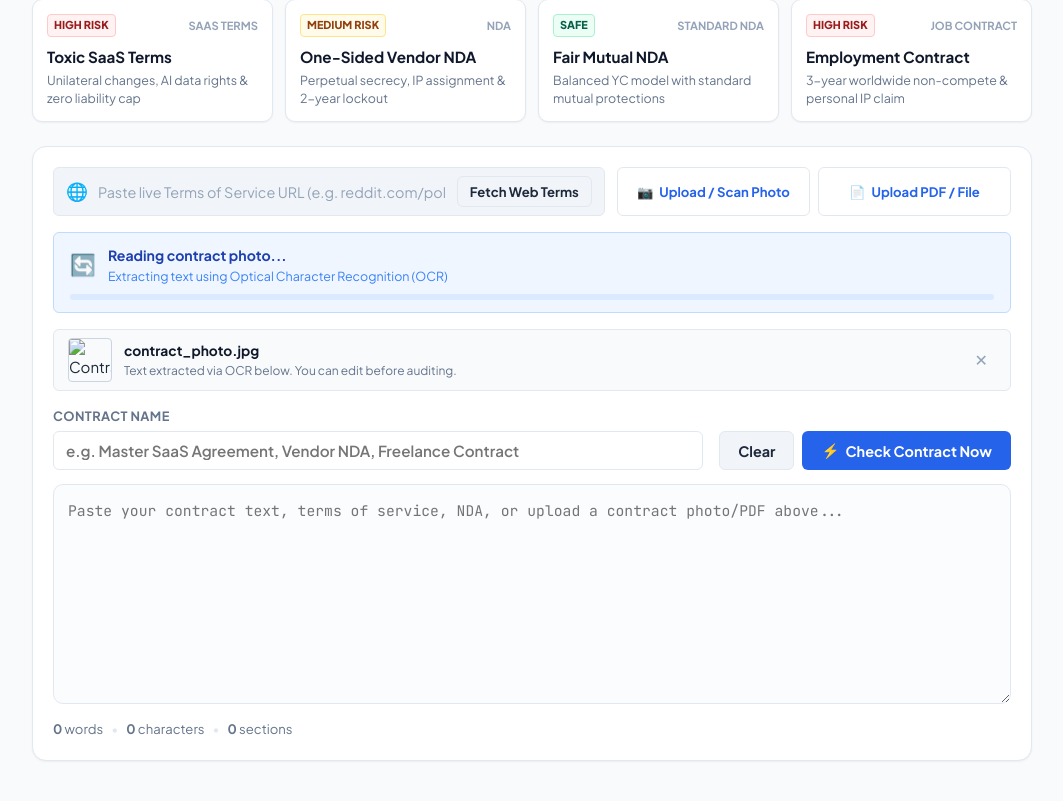
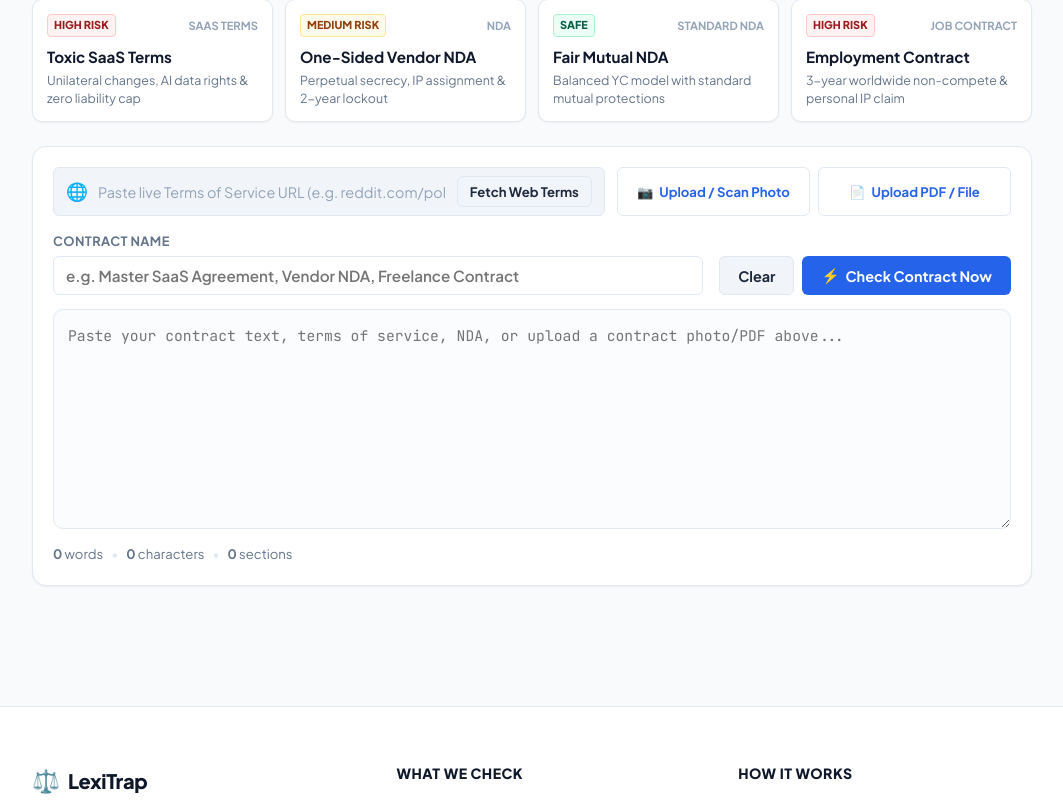
Before and after one commit to Abhijeet0848/LexiTrap, a Flask app: page / in a window 1280 px wide. Shown: the part 317-1118 px from the top of the page, without its empty margins (108-1171 px from the left). Run offline with Flask 3, Linux system fonts and the light colour scheme; some libraries are stand-ins or nearby versions.

Commit message:
fix(ui): define .hidden utility class to prevent initial unhidden OCR banner and fix preview placeholder

```diff
--- a/static/css/styles.css
+++ b/static/css/styles.css
@@ -57,6 +57,10 @@
     box-sizing: border-box;
     margin: 0;
     padding: 0;
+}
+
+.hidden {
+    display: none !important;
 }
 
 body {
@@ -428,6 +432,13 @@ body {
     width: 100%;
     height: 100%;
     object-fit: cover;
+    display: block;
+}
+
+.photo-preview-thumb-wrap img:not([src]),
+.photo-preview-thumb-wrap img[src=""] {
+    opacity: 0;
+    visibility: hidden;
 }
 
 .photo-preview-info {
--- a/static/js/app.js
+++ b/static/js/app.js
@@ -167,8 +167,11 @@ document.addEventListener("DOMContentLoaded", () => {
 
             // Show thumbnail preview
             const reader = new FileReader();
+            const photoPlaceholderIcon = document.getElementById("photo-placeholder-icon");
             reader.onload = (re) => {
                 photoPreviewImg.src = re.target.result;
+                photoPreviewImg.style.display = "block";
+                if (photoPlaceholderIcon) photoPlaceholderIcon.style.display = "none";
                 photoPreviewName.textContent = file.name;
                 photoPreviewBox.classList.remove("hidden");
             };
@@ -233,6 +236,9 @@ document.addEventListener("DOMContentLoaded", () => {
         removePhotoBtn.addEventListener("click", () => {
             photoPreviewBox.classList.add("hidden");
             photoPreviewImg.src = "";
+            photoPreviewImg.style.display = "none";
+            const photoPlaceholderIcon = document.getElementById("photo-placeholder-icon");
+            if (photoPlaceholderIcon) photoPlaceholderIcon.style.display = "inline-block";
         });
     }
 
--- a/templates/index.html
+++ b/templates/index.html
@@ -122,7 +122,8 @@
             <!-- Image Preview Thumbnail (When photo is uploaded) -->
             <div id="photo-preview-box" class="photo-preview-box hidden">
                 <div class="photo-preview-thumb-wrap">
-                    <img id="photo-preview-img" src="" alt="Contract Photo">
+                    <span id="photo-placeholder-icon" style="font-size: 1.2rem;">📄</span>
+                    <img id="photo-preview-img" style="display:none;" alt="Contract Photo">
                 </div>
                 <div class="photo-preview-info">
                     <span id="photo-preview-name" class="photo-name">contract_photo.jpg</span>
```
